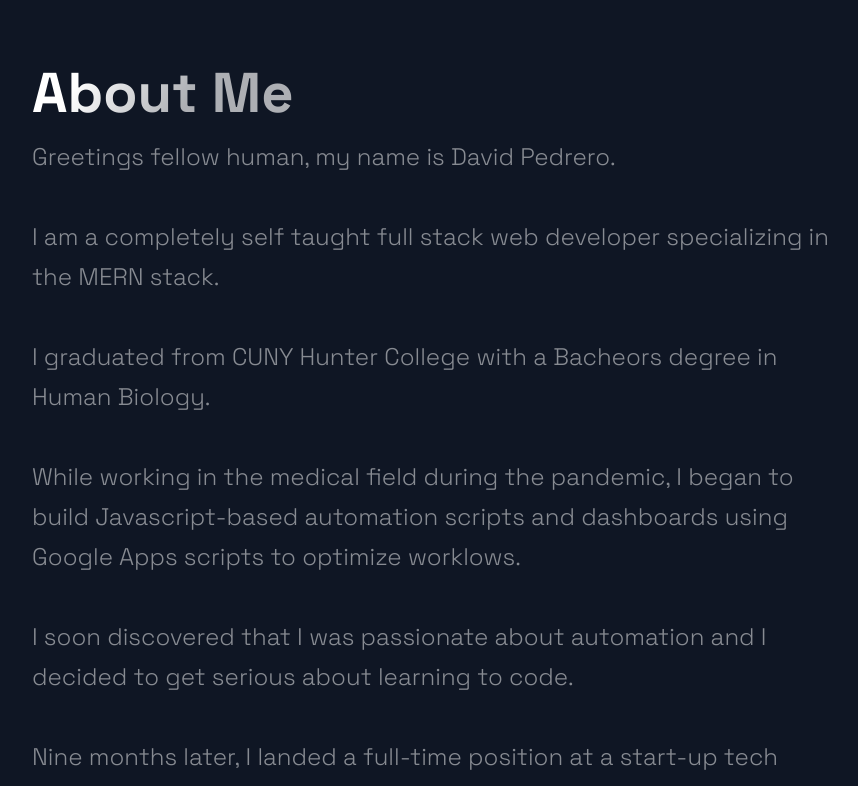
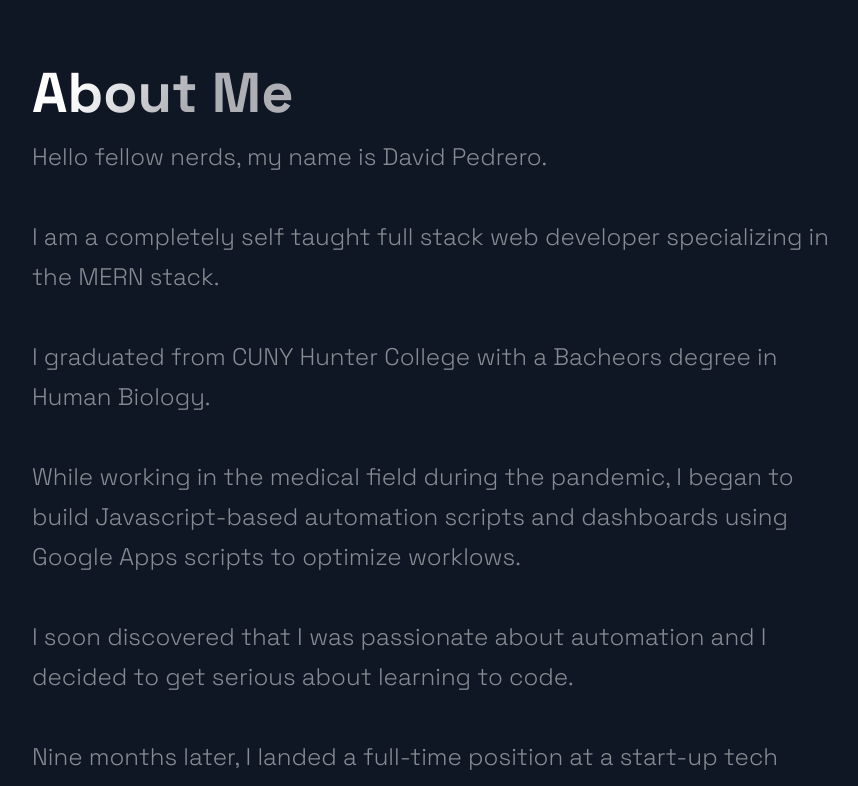
Before and after one commit to davidpedrero/David-Pedero-Portfolio, a Next.js app: page / in a window 1280 px wide. Shown: the part 1942-2728 px from the top of the page, without its empty margins (88-946 px from the left). Built offline with nearby package versions, Linux system fonts and the light colour scheme.

Commit message:
small FE change3

```diff
--- a/src/components/TimeLine/TimeLine.js
+++ b/src/components/TimeLine/TimeLine.js
@@ -46,7 +46,7 @@ const Timeline = () => {
     <Section id='about'>
       <SectionTitle>About Me</SectionTitle>
       <SectionText>
-        Greetings fellow human, my name is David Pedrero.
+        Hello fellow nerds, my name is David Pedrero.
         <br/><br/>
         I am a completely self taught full stack web developer specializing in the MERN stack.
         <br/><br/>
```
